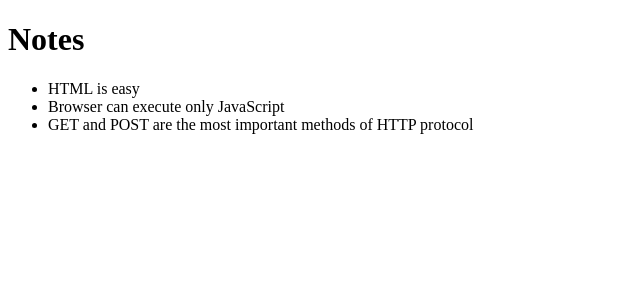
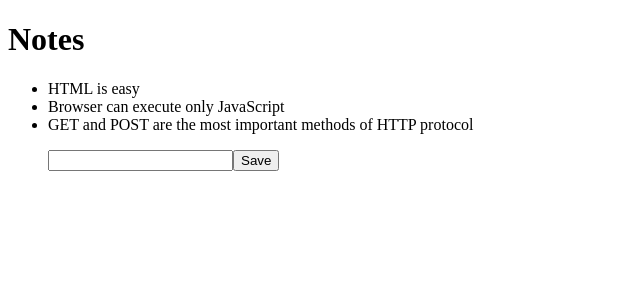
Before and after one commit to JSON-Ling/fso_react_vite, a React (Vite) app in the folder part2/: page / in a window 1280 px wide. Shown: the top 300 px of the page, without its empty margins (0-640 px from the left). Built offline with nearby package versions, Linux system fonts and the light colour scheme.

Commit message:
Added FSO part 2 section b - Forms

```diff
--- a/part2/src/App.jsx
+++ b/part2/src/App.jsx
@@ -1,11 +1,30 @@
 import Note from "./components/Note.jsx";
+import {useState} from "react";
 
-const App = ({notes}) => {
+const App = (props) => {
+    const [notes, setNotes] = useState(props.notes)
+
+    const addNote = (event) => {
+        event.preventDefault()
+        console.log('button clicked', event.target)
+    }
+
     return (
         <div>
             <h1>Notes</h1>
             <ul>
-                {notes.map(note => <Note key={note.id} note={note} />)}
+                {
+                    notes.map(
+                    note =>
+                        <Note key={note.id} note={note} />
+                )
+                }
+            </ul>
+            <ul>
+                <form onSubmit={addNote}>
+                    <input />
+                    <button type="submit">Save</button>
+                </form>
             </ul>
         </div>
     )
```
